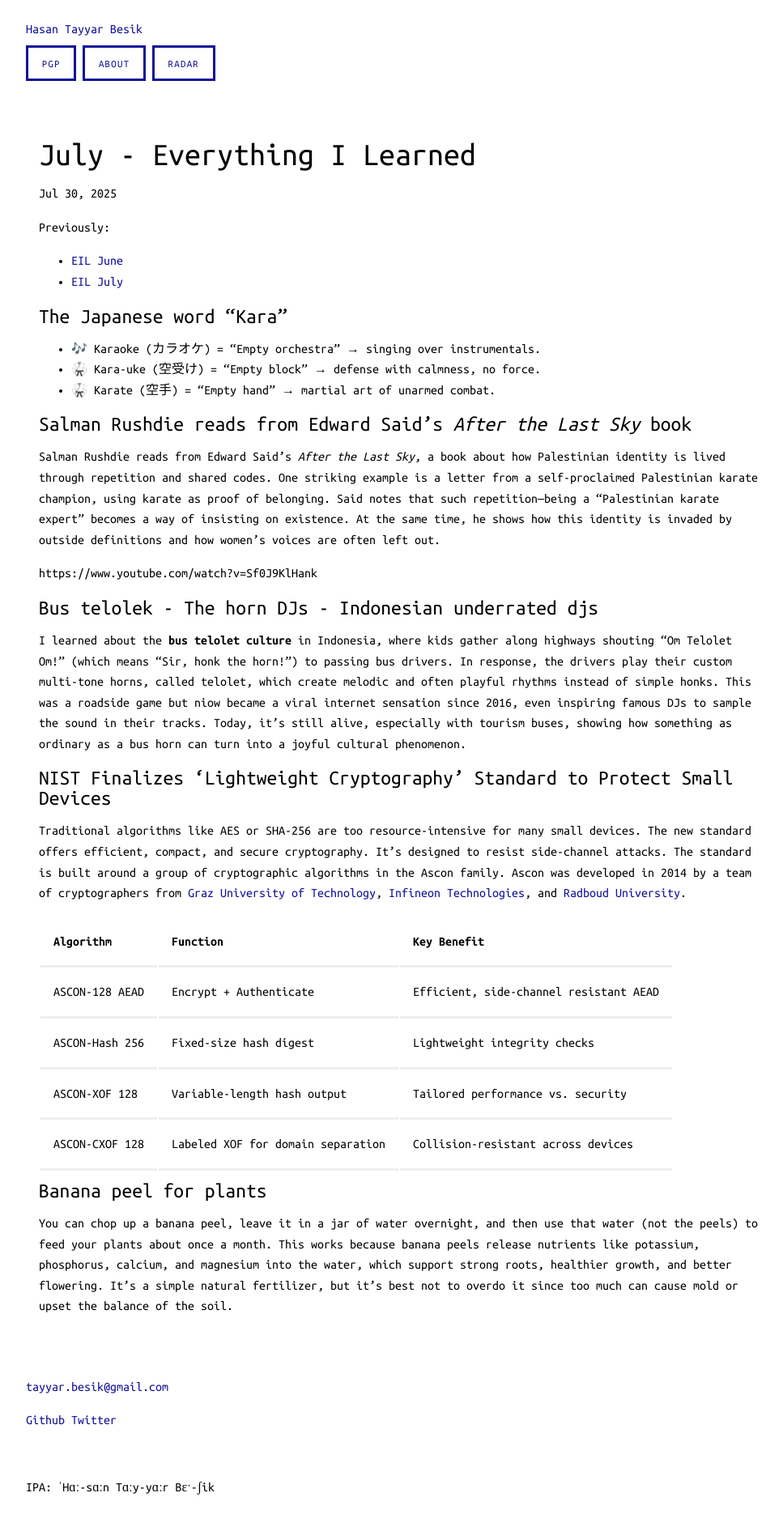
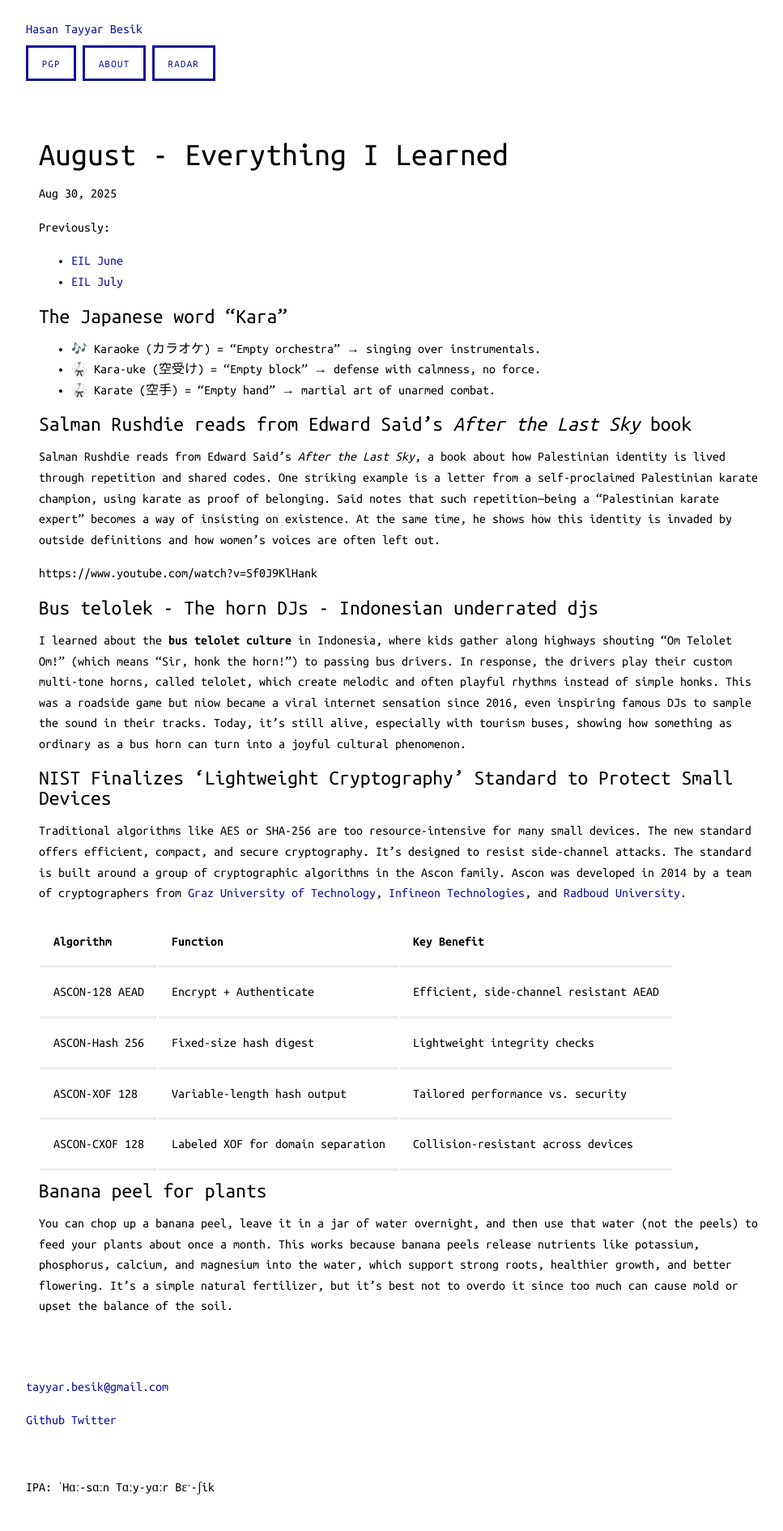
Before and after one commit to hasantayyar/hasantayyar.net, a Jekyll site: the page built from _posts/2025-08-30-everything-i-learned-august.md, in a window 1280 px wide. Shown: the whole page at 81% size, without its empty margins (144-1111 px from the left). Built offline with Jekyll 4.4.1, drawn with Linux system fonts in a browser that asks for light colours; Markdown is read by kramdown in place of the engine named in the settings.

Commit message:
Update 2025-08-30-everything-i-learned-august.md

```diff
--- a/_posts/2025-08-30-everything-i-learned-august.md
+++ b/_posts/2025-08-30-everything-i-learned-august.md
@@ -1,7 +1,7 @@
 ---
 layout: post
-title:  "July - Everything I Learned"
-date:   2025-07-30 10:00:00
+title:  "August - Everything I Learned"
+date:   2025-08-30 10:00:00
 categories: EIL
 ---
 
```
